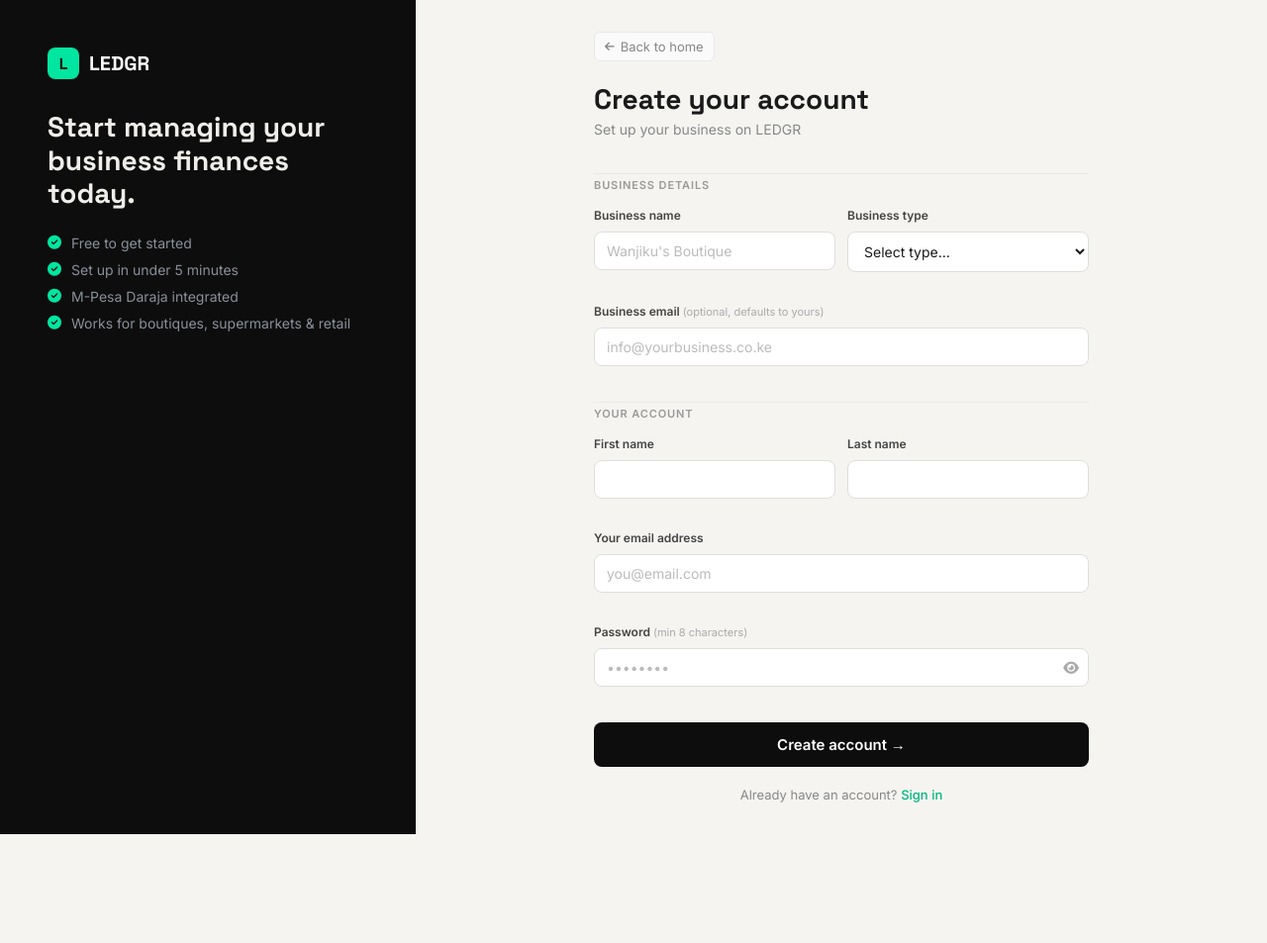
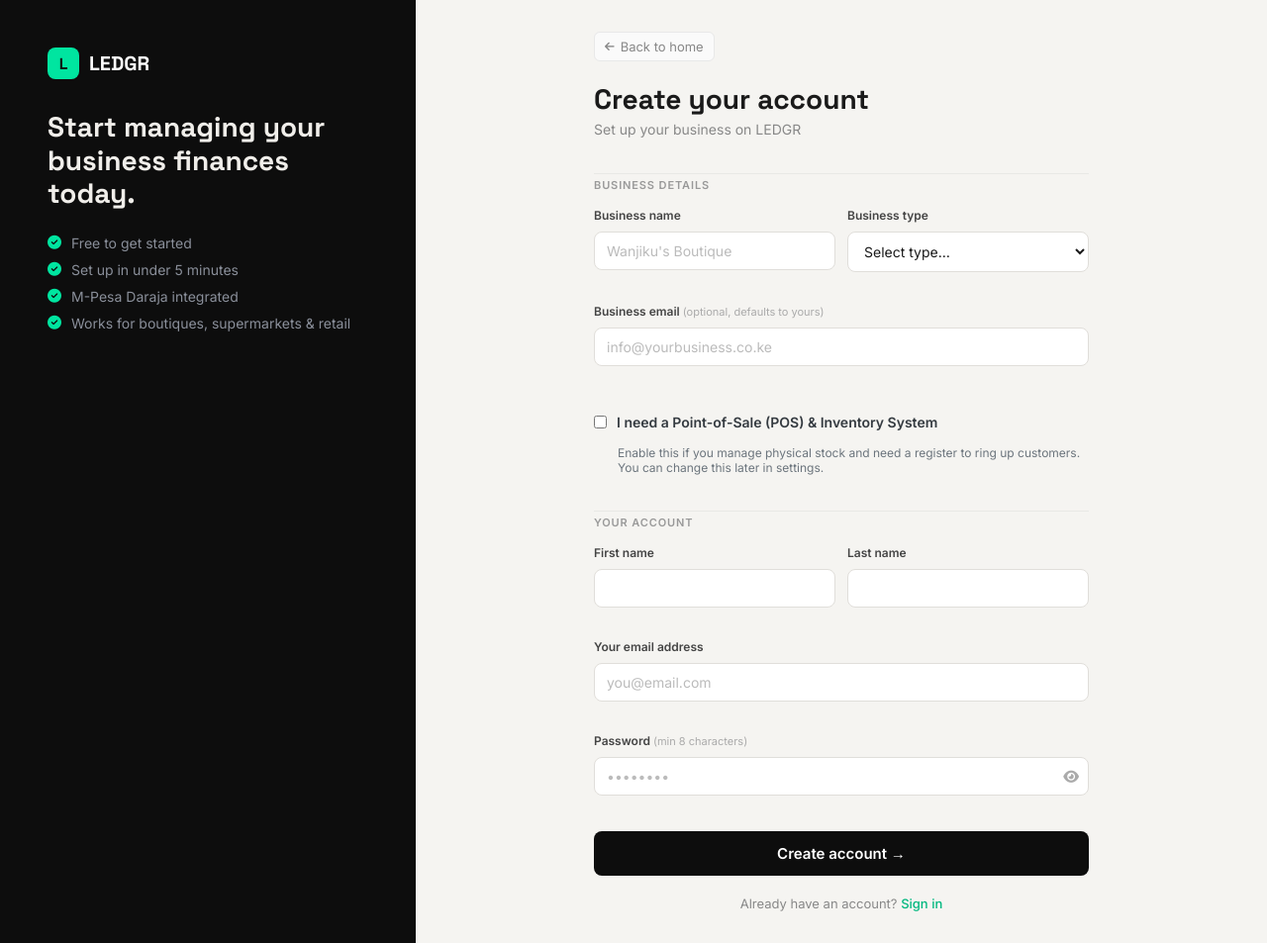
Before and after one commit to anjelofrancis/ledgr_fixed, a Node server app: page /auth/register in a window 1280 px wide. Shown: the whole page at 99% size. Before the commit the page ends 843 px from the top, so only its background shows below. Run offline with Node 20, Linux system fonts and the light colour scheme.

Commit message:
Feat: Make POS & Inventory Optional

```diff
--- a/migrations/schema.sql
+++ b/migrations/schema.sql
@@ -23,6 +23,8 @@ CREATE TABLE IF NOT EXISTS businesses (
   timezone VARCHAR(50) DEFAULT 'Africa/Nairobi',
   savings_rate DECIMAL(5,2) DEFAULT 10.00,
   vat_rate DECIMAL(5,2) DEFAULT 16.00,
+  has_pos BOOLEAN DEFAULT false,
+  is_active BOOLEAN DEFAULT true,
   created_at TIMESTAMPTZ DEFAULT NOW(),
   updated_at TIMESTAMPTZ DEFAULT NOW()
 );
--- a/src/controllers/authController.js
+++ b/src/controllers/authController.js
@@ -51,7 +51,7 @@ const register = async (req, res) => {
     });
   }
 
-  const { businessName, businessType, businessEmail, firstName, lastName, email, password, phone } = req.body;
+  const { businessName, businessType, businessEmail, firstName, lastName, email, password, phone, hasPos } = req.body;
   const client = await getClient();
 
   try {
@@ -70,8 +70,8 @@ const register = async (req, res) => {
 
     // Create business
     const businessResult = await client.query(
-      `INSERT INTO businesses (id, name, type, email, phone) VALUES ($1, $2, $3, $4, $5) RETURNING id`,
-      [uuidv4(), businessName, businessType, businessEmail || email, phone || null]
+      `INSERT INTO businesses (id, name, type, email, phone, has_pos) VALUES ($1, $2, $3, $4, $5, $6) RETURNING id`,
+      [uuidv4(), businessName, businessType, businessEmail || email, phone || null, hasPos === 'true']
     );
     const businessId = businessResult.rows[0].id;
 
--- a/src/controllers/settingsController.js
+++ b/src/controllers/settingsController.js
@@ -18,13 +18,13 @@ const showSettings = async (req, res) => {
 };
 
 const updateBusiness = async (req, res) => {
-  const { name, type, kraPin, phone, address, currency, savingsRate, vatRate } = req.body;
+  const { name, type, kraPin, phone, address, currency, savingsRate, vatRate, hasPos } = req.body;
   await query(
     `UPDATE businesses SET name=$1, type=$2, kra_pin=$3, phone=$4, address=$5,
-     currency=$6, savings_rate=$7, vat_rate=$8 WHERE id=$9`,
+     currency=$6, savings_rate=$7, vat_rate=$8, has_pos=$9 WHERE id=$10`,
     [name, type, kraPin || null, phone || null, address || null,
      currency || 'KES', parseFloat(savingsRate) || 10,
-     parseFloat(vatRate) || 16, req.user.business_id]
+     parseFloat(vatRate) || 16, hasPos === 'true', req.user.business_id]
   );
   res.redirect('/settings?success=business');
 };
--- a/src/middleware/auth.js
+++ b/src/middleware/auth.js
@@ -20,7 +20,7 @@ const authenticate = async (req, res, next) => {
     const result = await query(
       `SELECT u.id, u.business_id, u.first_name, u.last_name, u.email, u.role, u.is_active,
               b.name AS business_name, b.type AS business_type, b.currency, b.logo_url,
-              b.savings_rate, b.vat_rate
+              b.savings_rate, b.vat_rate, b.has_pos
        FROM users u
        JOIN businesses b ON b.id = u.business_id
        WHERE u.id = $1 AND u.is_active = true`,
--- a/src/views/pages/auth/register.ejs
+++ b/src/views/pages/auth/register.ejs
@@ -54,6 +54,14 @@
           <input type="email" id="businessEmail" name="businessEmail" placeholder="info@yourbusiness.co.ke">
         </div>
 
+        <div class="form-group" style="margin-top:1rem;">
+          <label class="checkbox-container" style="display:flex; align-items:center; gap:10px; cursor:pointer;">
+            <input type="checkbox" id="hasPos" name="hasPos" value="true" style="width:auto; margin:0;" <%= (typeof formData !== 'undefined' && formData.hasPos) ? 'checked' : '' %>>
+            <span style="font-weight:600; font-size:14px; color:#343a40;">I need a Point-of-Sale (POS) & Inventory System</span>
+          </label>
+          <p style="font-size:12px; color:#6c757d; margin-top:6px; margin-left:24px;">Enable this if you manage physical stock and need a register to ring up customers. You can change this later in settings.</p>
+        </div>
+
         <div class="form-section-label">Your account</div>
         <div class="form-row">
           <div class="form-group">
--- a/src/views/partials/sidebar.ejs
+++ b/src/views/partials/sidebar.ejs
@@ -23,12 +23,14 @@
       <a href="/expenses" class="nav-item <%= currentPath.startsWith('/expenses') ? 'active' : '' %>">
         <i class="fas fa-arrow-trend-down"></i> Expenses
       </a>
+      <% if (user && user.has_pos) { %>
       <a href="/inventory" class="nav-item <%= currentPath.startsWith('/inventory') ? 'active' : '' %>">
         <i class="fas fa-boxes-stacked"></i> Inventory
       </a>
       <a href="/sales" class="nav-item <%= currentPath.startsWith('/sales') ? 'active' : '' %>">
         <i class="fas fa-cash-register"></i> Sales & POS
       </a>
+      <% } %>
       <a href="/billing" class="nav-item <%= currentPath.startsWith('/billing') ? 'active' : '' %>">
         <i class="fas fa-bolt"></i> Billing
       </a>
```
Also changed, not shown: src/views/pages/settings/index.ejs (+7 -0 lines), migrations/01_add_has_pos.sql (added).
